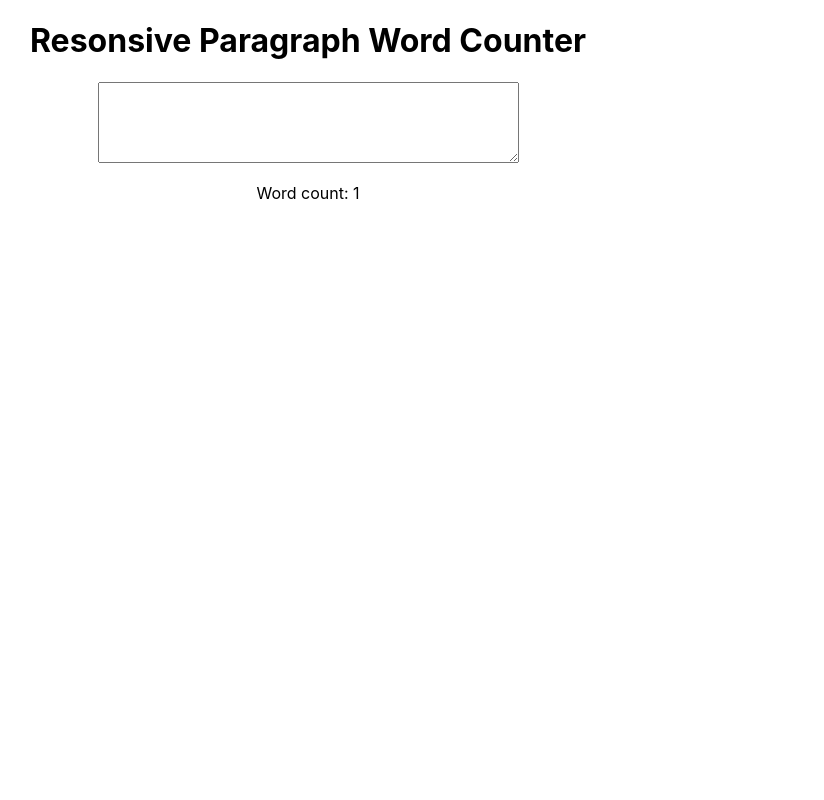
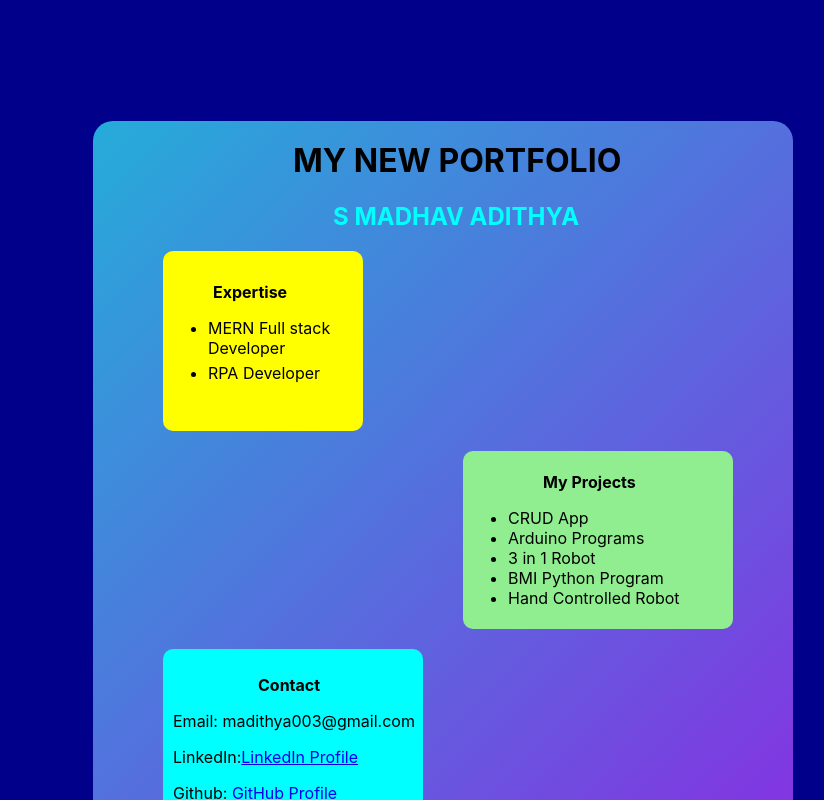
Before and after one commit to MadhavProj/Portfolio, a React (Create React App) app: page / in a window 1280 px wide. Shown: the top 800 px of the page, without its empty margins (332-1156 px from the left). Built offline with nearby package versions, Linux system fonts and the light colour scheme.

Commit message:
first commit

```diff
--- a/src/App.css
+++ b/src/App.css
@@ -1,6 +1,74 @@
 .App {
-  display: flex;
-  justify-content: center;
   align-items: center;
-  height: 100vh;
+  background-image: linear-gradient(315deg, blueviolet, rgb(37, 172, 217));
+  color: aqua;
+  height: 800px;
+  width: 700px;
+  margin-left: 425px;
+  border-radius: 20px;
 }
+
+.new1 {
+  color: black;
+  padding-left: 200px;
+  padding-top: 20px;
+}
+
+.new2 {
+  padding-left: 240px;
+}
+
+.roles {
+  background-color: yellow;
+  margin-left: 70px;
+  color: black;
+  width: 200px;
+  height: 150px;
+  padding-top: 15px;
+  padding-bottom: 15px;
+  border-radius: 10px;
+}
+.roles li {
+  margin: 5px;
+}
+
+.proj {
+  margin-left: 370px;
+  background-color: lightgreen;
+  padding: 5px;
+  margin-right: 60px;
+  border-radius: 10px;
+  margin-bottom: 10px;
+  margin-top: 20px;
+  color: black;
+}
+
+.roles p {
+  padding-left: 50px;
+}
+
+.contact {
+  margin-left: 70px;
+  height: 175px;
+  width: 250px;
+  color: black;
+  background-color: cyan;
+  border-radius: 10px;
+  padding-left: 10px;
+  margin-top: 20px;
+  padding-top: 10px;
+}
+
+.etc {
+  background-color: darkblue;
+  padding-bottom: 100px;
+  padding-top: 100px;
+}
+
+.proj p {
+  padding-left: 75px;
+}
+
+.try1 {
+  padding-left: 85px;
+}
--- a/src/App.js
+++ b/src/App.js
@@ -1,10 +1,52 @@
 import React from "react";
-import WordCount from "./components/WordCount";
+import "./App.css";
 
 function App() {
   return (
-    <div className="App">
-      <WordCount />
+    <div className="etc">
+      <div className="App">
+        <h1 className="new1">MY NEW PORTFOLIO</h1>
+        <h2 className="new2">S MADHAV ADITHYA </h2>
+        <div className="roles">
+          <span>
+            <b>
+              <p>Expertise</p>
+            </b>
+          </span>
+          <ul>
+            <li>MERN Full stack Developer</li>
+            <li>RPA Developer</li>
+          </ul>
+        </div>
+
+        <div className="proj">
+          <b>
+            <p>My Projects</p>
+          </b>
+          <ul>
+            <li>CRUD App</li>
+            <li>Arduino Programs</li>
+            <li>3 in 1 Robot</li>
+            <li>BMI Python Program</li>
+            <li>Hand Controlled Robot</li>
+          </ul>
+        </div>
+        <div id="contact" className="contact">
+          <b>
+            <p className="try1">Contact</p>
+          </b>
+          <p>Email: madithya003@gmail.com</p>
+          <p>
+            LinkedIn:
+            <a href="https://www.linkedin.com/in/s-madhav-adithya-62a301251/">
+              LinkedIn Profile
+            </a>
+          </p>
+          <p>
+            Github: <a href="https://github.com/MadhavProj">GitHub Profile</a>
+          </p>
+        </div>
+      </div>
     </div>
   );
 }
```
Also changed, not shown: src/Projects.html (added).
